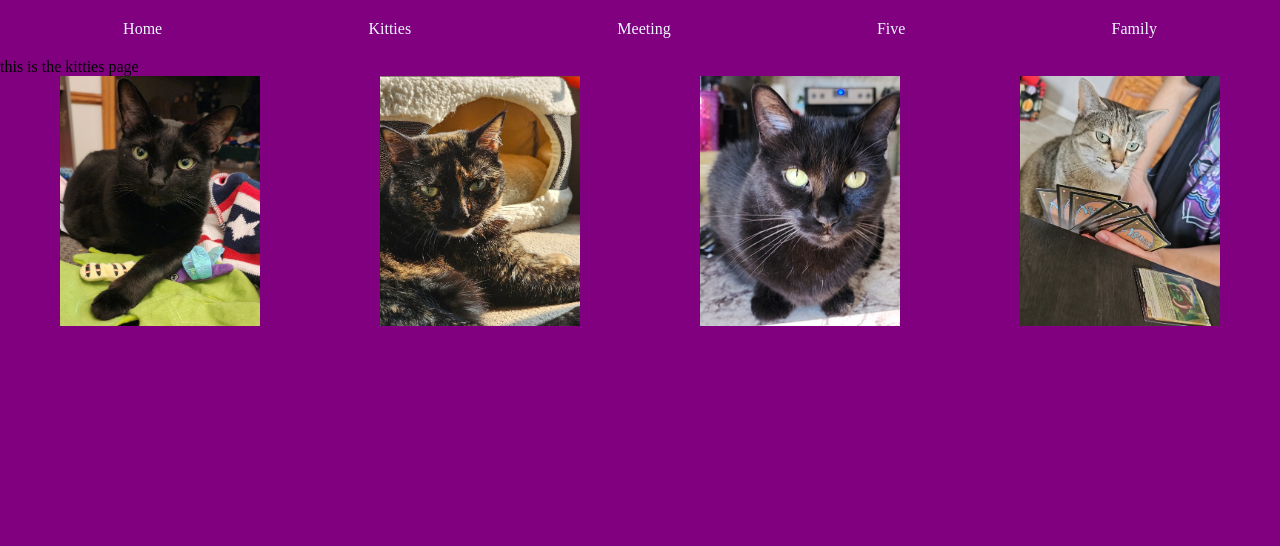
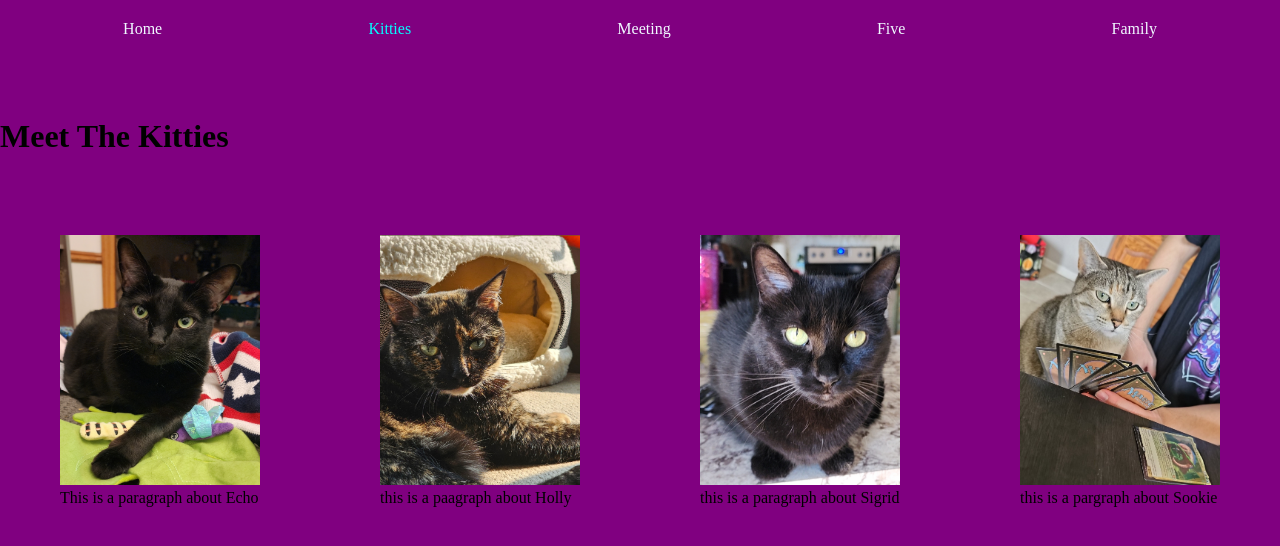
Before and after one commit to Pixie-Dust93/final, a plain HTML site: page kitties.html in a window 1280 px wide. Drawn offline with Linux system fonts and the light colour scheme.

Commit message:
pageedit

```diff
--- a/kitties.html
+++ b/kitties.html
@@ -1,8 +1,8 @@
 <!DOCTYPE html>
 <html lang="en">
   <head>
-    <meta charset="UTF-8">
-    <meta name="viewport" content="width=device-width, initial-scale=1.0">
+    <meta charset="UTF-8" />
+    <meta name="viewport" content="width=device-width, initial-scale=1.0" />
     <link rel="stylesheet" type="text/css" href="main.css" />
     <title>Kttties</title>
   </head>
@@ -10,18 +10,35 @@
     <nav>
       <ul>
         <li><a href="index.html">home</a></li>
-          <li><a href="kitties.html">kitties</a></li>
+        <li><a href="kitties.html" style="color: aqua">kitties</a></li>
         <li><a href="meet.html">meeting</a></li>
         <li><a href="five.html">five</a></li>
         <li><a href="family.html">family</a></li>
       </ul>
     </nav>
-      <p>this is the kitties page</p>
+     <h1 class="spacing">
+      Meet The Kitties
+     </h1>
     <div class="photos">
-        <img src="asset/echo.jpg" width="200">
-        <img src="asset/holly.jpg" width="200">
-        <img src="asset/sigrid.jpg" width="200">
-        <img src="asset/sookie.jpg" width="200">
+      <div>
+
+        <img src="asset/echo.jpg" />
+        <p>This is a paragraph about Echo</p>
+      </div>
+      <div>
+        <img src="asset/holly.jpg" />
+      <p>this is a paagraph about Holly</p>
+      </div>
+      <div>
+
+      <img src="asset/sigrid.jpg" />
+      <p>this is a paragraph about Sigrid</p>
+      </div>
+      <div>
+           <img src="asset/sookie.jpg" />
+      <p>this is a pargraph about Sookie</p>
+      </div>
+
     </div>
   </body>
 </html>
--- a/main.css
+++ b/main.css
@@ -15,6 +15,11 @@ ul {
     list-style: none;
     text-transform: capitalize;
 }
+
+nav {
+    margin-bottom: 5rem;
+}
+
 a {
     text-decoration: none;
     color: aliceblue;
@@ -30,3 +35,6 @@ img{
     display: flex;
     justify-content: space-around;
 }
+.spacing{
+margin-bottom: 5rem;
+}
```
Also changed, not shown: family.html (+1 -1 lines), five.html (+1 -1 lines), index.html (+1 -1 lines), meet.html (+1 -1 lines). Lines whose indentation alone changed are shown as unchanged.
